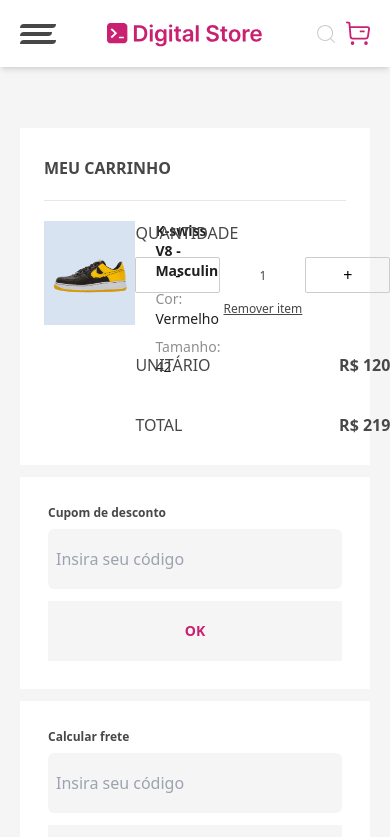
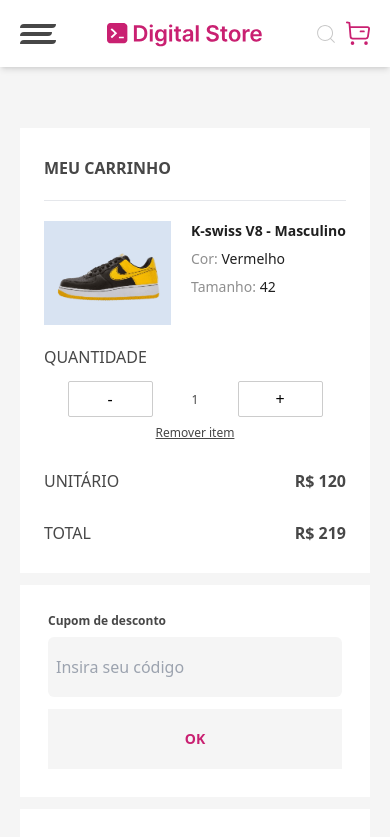
Before and after one commit to letticiamoura/ecommerce-front, a React (Vite) app: page /ecommerce-front/cart in a window 390 px wide. Shown: the top 837 px of the page. Built offline with nearby package versions, Linux system fonts and the light colour scheme.

Commit message:
style: ajeitando responsividade e fundo de imagem

```diff
--- a/src/components/CardCart.tsx
+++ b/src/components/CardCart.tsx
@@ -28,7 +28,7 @@
     return(
         <div className={`${className} lg:flex lg:flex-col`}>
             {color && size && price && <hr className='my-5 bg-light-gray-2'></hr> }
-                <div className="flex justify-between">
+                <div className="flex flex-col lg:flex-row justify-between">
                     <div className="flex">
                         <img className="h-[104px] w-[127px] mr-5 box-border object-contain bg-light-blue" src={image} alt={title} />
                         <span>
@@ -39,8 +39,8 @@
                         </span>
                     </div>
                     {showCounter &&
-                    <div className="flex flex-col lg:flex-row items-center gap-9">
-                        <div className="flex flex-col items-center lg:pr-2">
+                    <div className="flex flex-col lg:flex-row lg:items-center gap-7 lg:gap-9">
+                        <div className="flex flex-col items-center lg:pr-2 pt-5 lg:pt-0">
                             <h1 className="block lg:hidden font-medium font-sm self-start pb-3 text-dark-gray-2">QUANTIDADE</h1>
                                 <div className="flex items-center pb-2">
                                     <button className="h-9 w-[85px] lg:w-9 border border-light-gray-2 rounded-sm" onClick={decreaseItem}>-</button>
--- a/src/pages/PageConstruction.tsx
+++ b/src/pages/PageConstruction.tsx
@@ -1,5 +1,5 @@
 import { useNavigate } from "react-router-dom";
-import page from "../assets/page.gif";
+import page from "../assets/page-gray.gif";
 import Layout from "./Layout";
 import { useEffect } from "react";
 
```
Also changed, not shown: src/assets/page-gray.gif (added).
